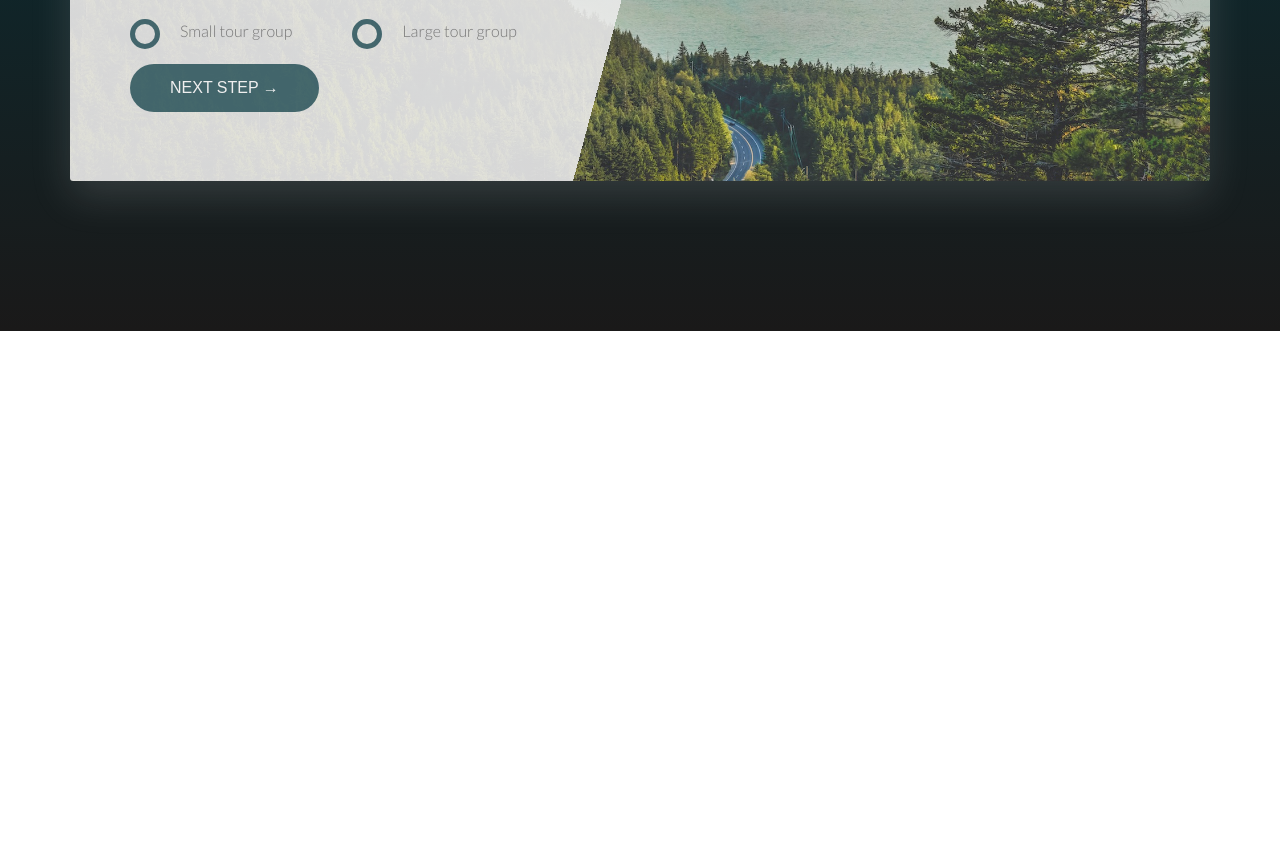
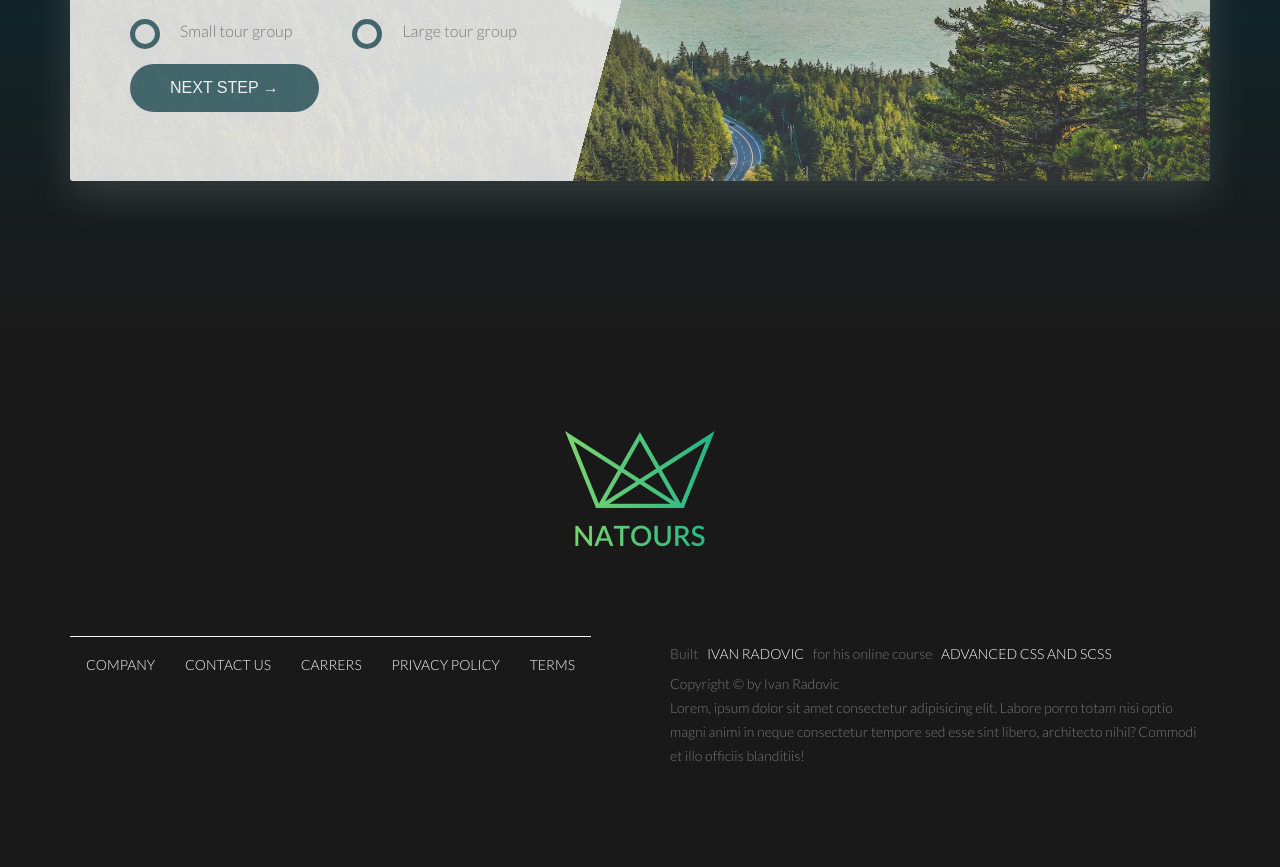
Before and after one commit to IvanRadovic/Natours---CSS-, a website: page index.html in a window 1280 px wide. Shown: the part 4894-5761 px from the top of the page. Before the commit the page ends 5225 px from the top, so only its background shows below. Drawn offline with Linux system fonts and the light colour scheme; a web font is replaced by a local one.

Commit message:
Adding footer to the page

```diff
--- a/index.html
+++ b/index.html
@@ -298,8 +298,32 @@
                 </div>
             </section>
 
-            </section>
         </main>
+
+        <!-- ---- FOOTER  ---- -->
+        <footer class="footer">
+            <div class="footer__logo-box">
+                <img src="img/logo-green-2x.png" alt="full logo" class="footer__logo">
+            </div>
+            <div class="row">
+                <div class="col-1-of-2">
+                    <div class="footer__navigation">
+                        <ul class="footer__list">
+                            <li class="footer__item"><a href="#" class="footer__link">Company</a></li>
+                            <li class="footer__item"><a href="#" class="footer__link">Contact us</a></li>
+                            <li class="footer__item"><a href="#" class="footer__link">Carrers</a></li>
+                            <li class="footer__item"><a href="#" class="footer__link">Privacy policy</a></li>
+                            <li class="footer__item"><a href="#" class="footer__link">Terms</a></li>
+                        </ul>
+                    </div>
+                </div>
+                <div class="col-1-of-2">
+                    <p class="footer__copyright">
+                        Built <a href="#" class="footer__link">Ivan Radovic</a> for his online course <a href="#" class="footer__link">ADVANCED CSS and SCSS</a> <br/> Copyright &copy; by Ivan Radovic <br/> Lorem, ipsum dolor sit amet consectetur adipisicing elit. Labore porro totam nisi optio magni animi in neque consectetur tempore sed esse sint libero, architecto nihil? Commodi et illo officiis blanditiis!
+                    </p>
+                </div>
+            </div>
+        </footer>
 
         <!-- <section class="grid-test">
             <div class="row">
--- /dev/null
+++ b/sass/layout/_footer.scss
@@ -0,0 +1,59 @@
+.footer{
+    background-color: rgb(25, 25, 25);
+    padding: 10rem 0;
+    font-size: 1.4rem;
+
+    &__logo-box{
+        text-align: center;
+        margin-bottom: 8rem;
+    }
+
+    &__logo{
+        width: 15rem;
+        height: 100%;
+
+    }
+
+    &__navigation{
+        border-top: 1px solid $color-grey-light-1;
+        padding: 1rem;
+        display: inline-block;
+    }
+
+    &__list{
+        list-style: none;
+    }
+
+    &__item{
+        display: inline-block;
+
+        &:not(:last-child){
+            margin-right: 1.5rem;
+        }
+
+    }
+
+    &__link{
+        &:link,
+        &:visited{
+            color: $color-grey-light-1;
+            text-decoration: none;
+            text-transform: uppercase;
+            padding: .6rem;
+            display: inline-block;
+            transition: all .3s;
+        }
+
+        &:hover,
+        &:active{
+            box-shadow: 0 .2rem .6rem rgb(253, 253, 253, 0.3);
+            transform: skewY(3deg) scale(1.2);
+            cursor: pointer;
+        }
+    }
+
+    &__copyrigth{
+        padding-top: 1rem;
+        float: right;
+    }
+}
--- a/sass/main.scss
+++ b/sass/main.scss
@@ -22,6 +22,7 @@
 /* -- Layout -- */
 @import "layout/header";
 @import "layout/grid";
+@import "layout/footer";
 
 /* -- Pages -- */
 @import "pages/home.scss";
```
Also changed, not shown: sass/main.css, 1 other file.
